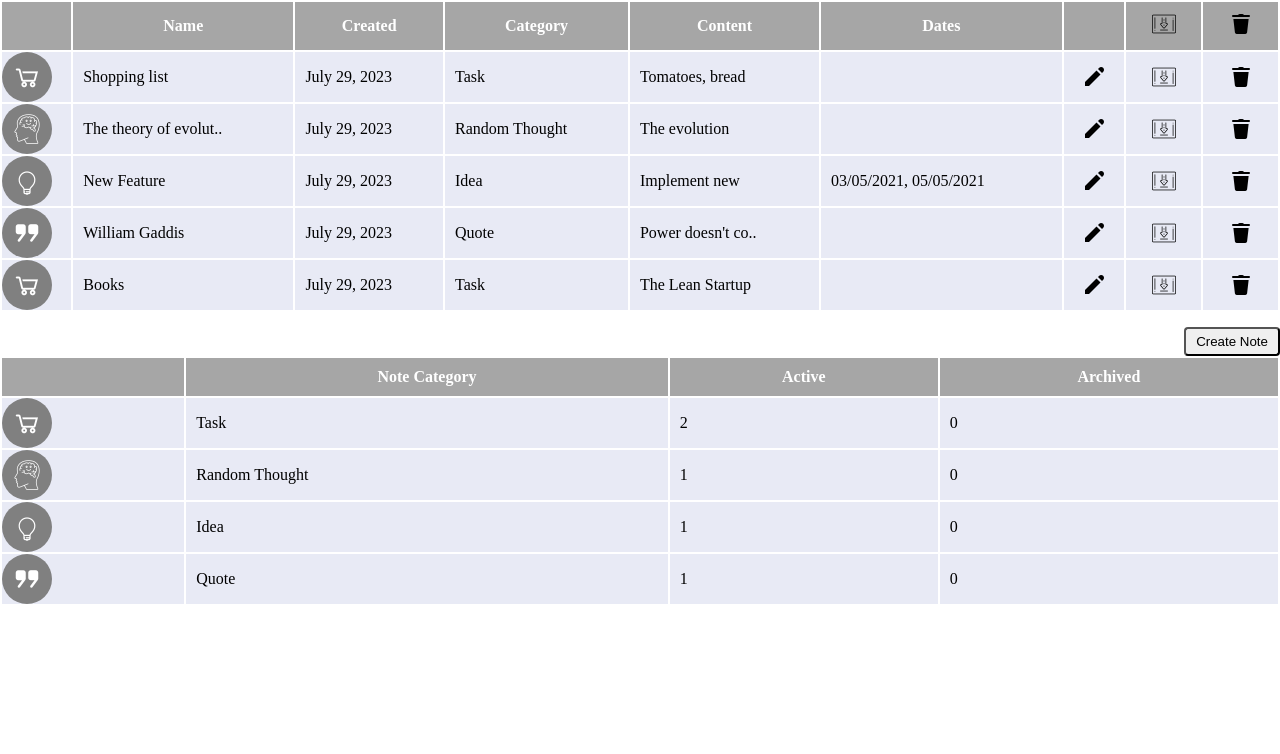
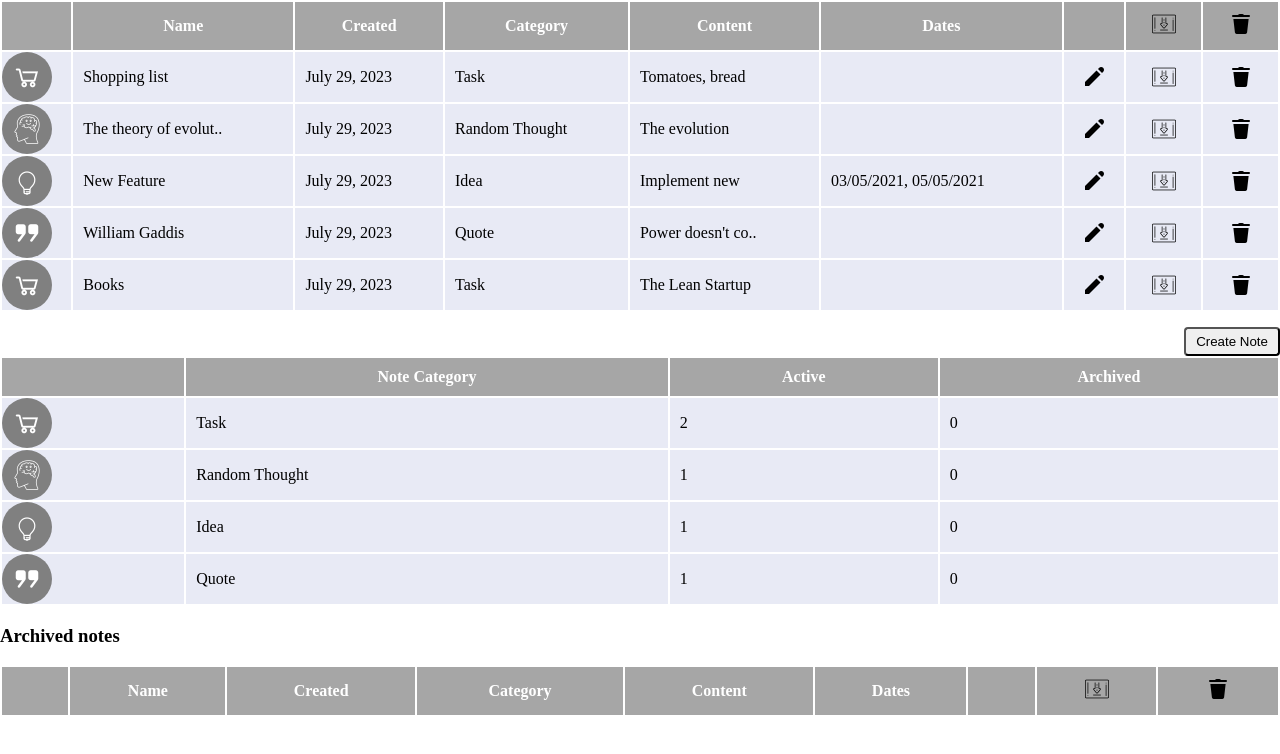
Before and after one commit to oberemok-oksana/notes-project, a website built with Vite: page index.html in a window 1280 px wide. Built offline with nearby package versions, Linux system fonts and the light colour scheme; files whose address does not match are found by name.

Commit message:
add h3 to archived notes

```diff
--- a/index.html
+++ b/index.html
@@ -104,6 +104,32 @@
           </tbody>
         </table>
       </div>
+      <div>
+        <h3>Archived notes</h3>
+        <table class="archived-notes table">
+          <thead>
+            <tr class="table-head">
+              <th></th>
+              <th>Name</th>
+              <th>Created</th>
+              <th>Category</th>
+              <th>Content</th>
+              <th>Dates</th>
+              <th></th>
+              <th>
+                <img
+                  src="./public/images/icons8-download-24.png"
+                  alt="archive"
+                />
+              </th>
+              <th>
+                <img src="./public/images/icons8-delete-24.png" alt="delete" />
+              </th>
+            </tr>
+          </thead>
+          <tbody class="archived-notes"></tbody>
+        </table>
+      </div>
     </main>
 
     <script type="module" src="/main.js"></script>
```
